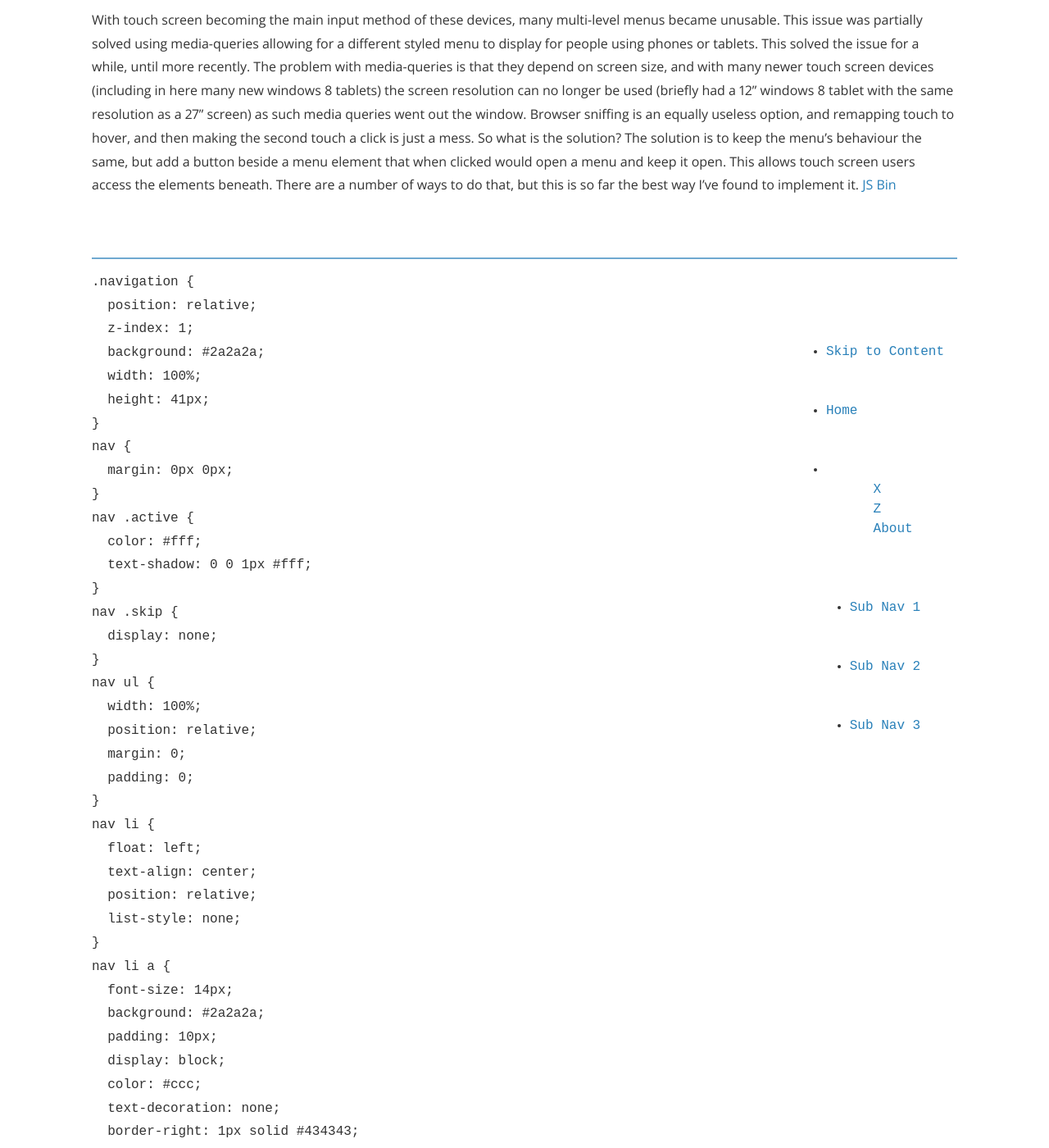
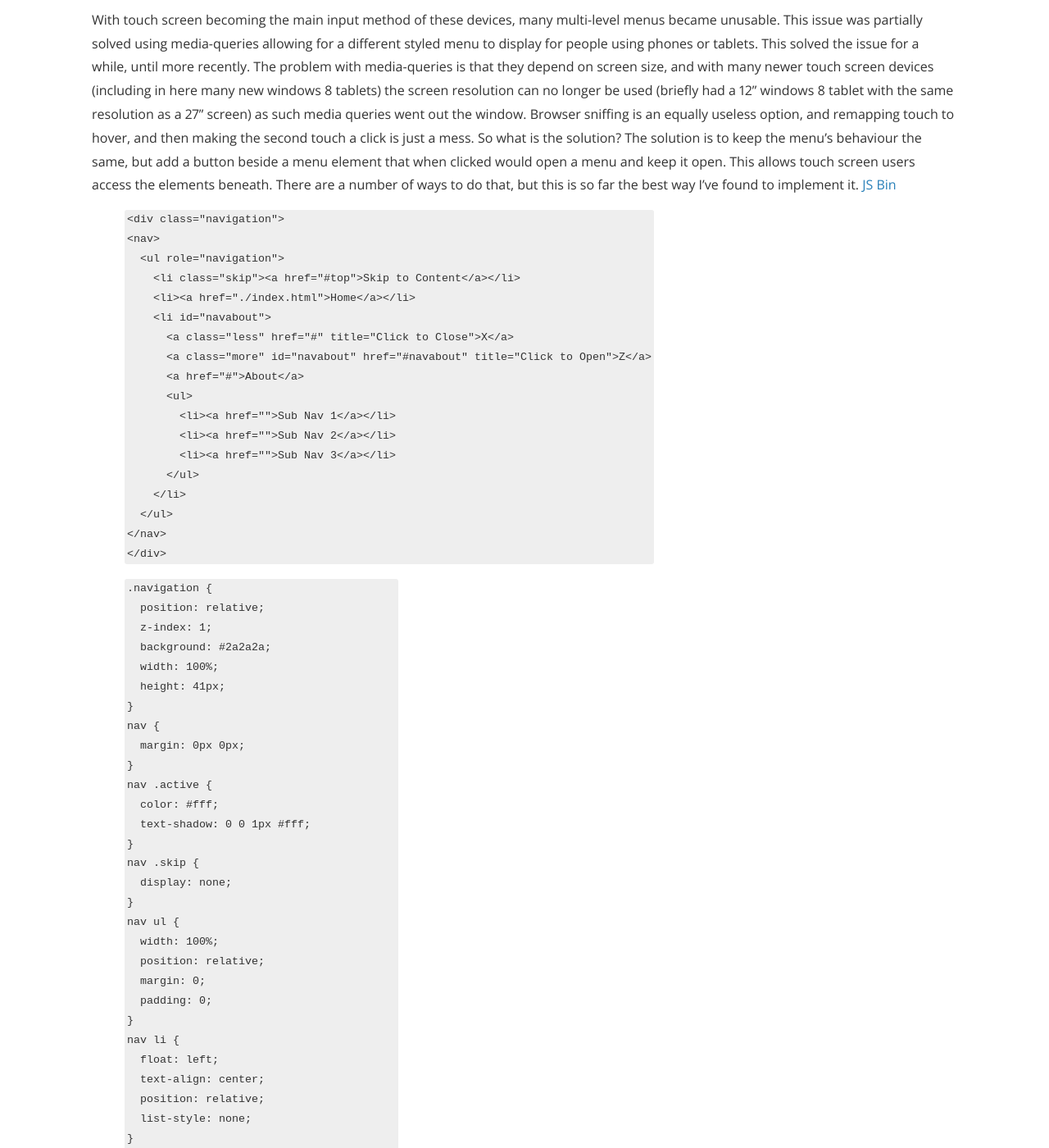
Before and after one commit to LastRose/lastrose.github.io, a Jekyll site: the page built from _posts/2013-01-28-touch-friendly-multi-level-menu.markdown, in a window 1280 px wide and 1400 px high, scrolled down 402 px. Shown: the whole window at 82% size. Built offline with Jekyll 4.4.1, drawn with Linux system fonts in a browser that asks for light colours; nearby versions of some CDN libraries; comment, search, counter and statistics services are not loaded; a style sheet for code colours, icons or effects is not loaded; some of the changed text lies outside the part shown.

Commit message:
Updates to post and config file

```diff
--- a/_config.yml
+++ b/_config.yml
@@ -41,8 +41,8 @@ descriptions:
   - cat: jekyll
     desc: "Posts describing Jekyll setup techniques."
 
-  - cat: dummy
-    desc: "Just some placeholder posts, lorem ipsum and the rest."
+  - cat: programming
+    desc: "Posts about some solutions we came up with"
 
 # Social icons and sharing options
 #
--- a/_posts/2013-01-28-touch-friendly-multi-level-menu.markdown
+++ b/_posts/2013-01-28-touch-friendly-multi-level-menu.markdown
@@ -10,7 +10,8 @@ tags: HTML CSS Navigation
 Multi-Level menus are the foundation of many content-rich sites. They allow users to get to content without too much effort or searching. One click to get to what they want. That changed with widespread usage of smart phones and tablets.
 
 With touch screen becoming the main input method of these devices, many multi-level menus became unusable. This issue was partially solved using media-queries allowing for a different styled menu to display for people using phones or tablets. This solved the issue for a while, until more recently. The problem with media-queries is that they depend on screen size, and with many newer touch screen devices (including in here many new windows 8 tablets) the screen resolution can no longer be used (briefly had a 12" windows 8 tablet with the same resolution as a 27" screen) as such media queries went out the window. Browser sniffing is an equally useless option, and remapping touch to hover, and then making the second touch a click is just a mess. So what is the solution? The solution is to keep the menu's behaviour the same, but add a button beside a menu element that when clicked would open a menu and keep it open. This allows touch screen users access the elements beneath. There are a number of ways to do that, but this is so far the best way I've found to implement it. [JS Bin](http://jsbin.com/aloxag/9/embed?live)
-<pre class="brush: html; gutter: true; first-line: 1"><div class="navigation">
+{% highlight html %}
+<div class="navigation">
 <nav>
   <ul role="navigation">
     <li class="skip"><a href="#top">Skip to Content</a></li>
@@ -27,9 +28,11 @@ With touch screen becoming the main input method of these devices, many multi-le
     </li>
   </ul>
 </nav>
-</div></pre>
+</div>
+{% endhighlight %}
 
-<pre class="brush: css; gutter: true; first-line: 1">.navigation {
+{% highlight css %}
+.navigation {
   position: relative;
   z-index: 1;
   background: #2a2a2a;
@@ -186,6 +189,7 @@ nav li:hover li {
   nav li a.less {
     padding: 0px;
   }
-}</pre>
+}
+{% endhighlight %}
 
 Click [here](http://jsbin.com/aloxag/9) to see it in action The nice part about it is that there is no javascript involved, using :target to display the dropdown. Disadvantage though is that it requires ID's for each dropdown menu, and a bit of extra code to include the open and close buttons. Also some of the features used don't work in older browsers (*cough IE*) but seeing as how the older browsers that don't support :target generally don't have a touch screen, I think it's safe enough. Based on this, it should be fairly simple to add another level if needed.
```
